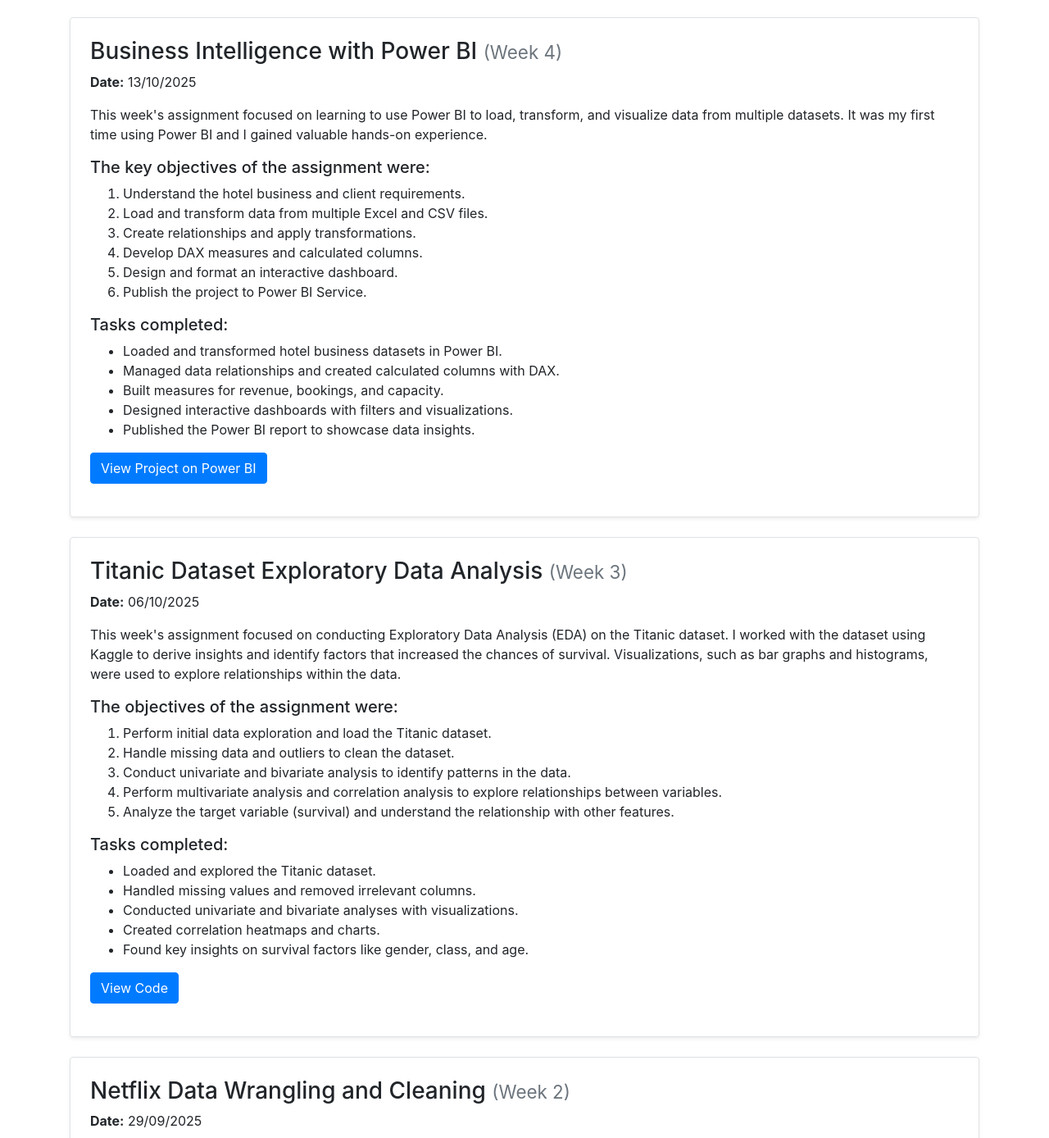
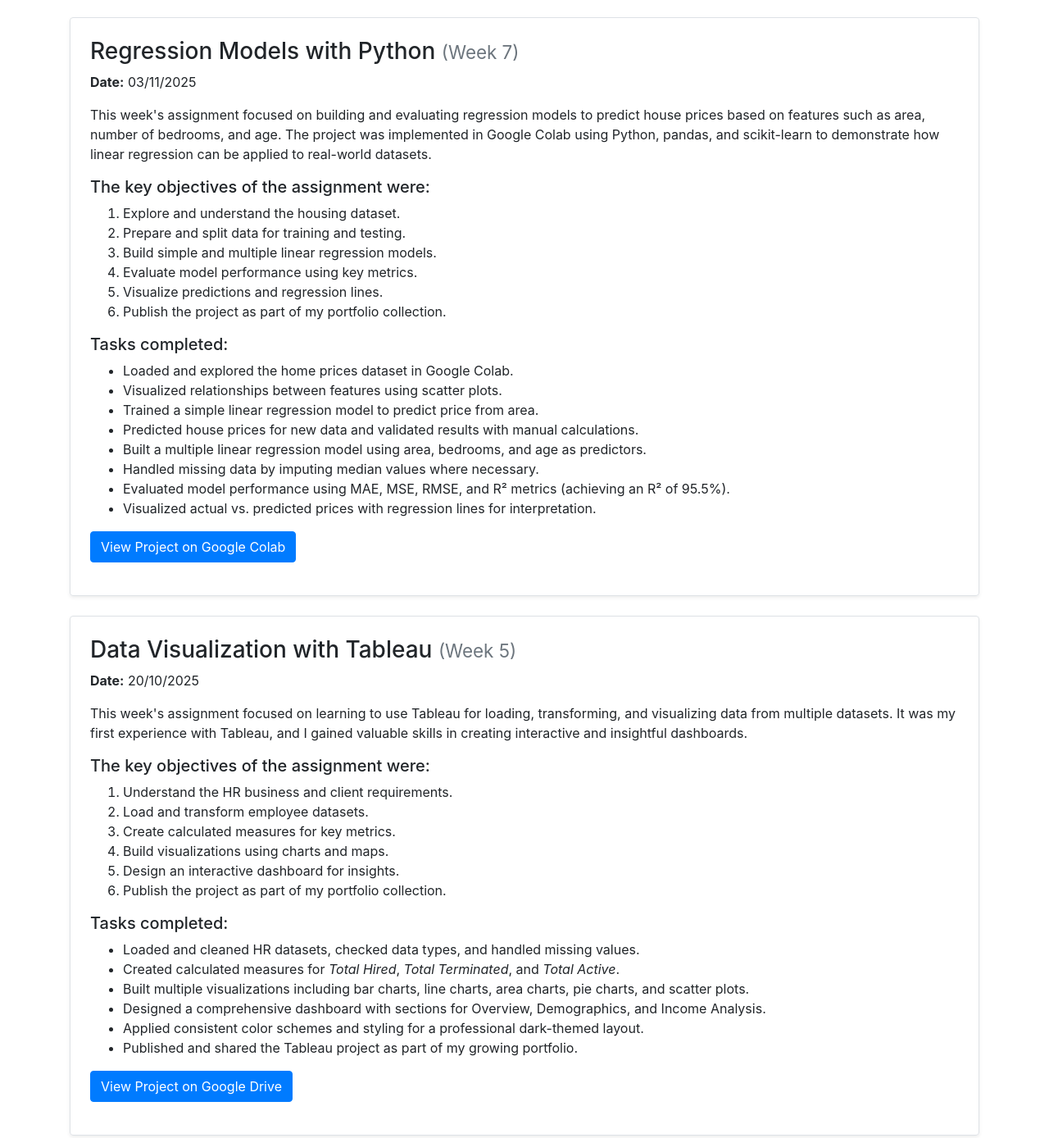
Before and after one commit to naim-2/naim-2.github.io, a plain HTML site: page data_science_and_ai.html in a window 1280 px wide. Shown: the part 125-1513 px from the top of the page at 82% size. Drawn offline with nearby package versions, Linux system fonts and the light colour scheme.

Commit message:
Add week 5 and 7 data science

```diff
--- a/data_science_and_ai.html
+++ b/data_science_and_ai.html
@@ -37,6 +37,66 @@
     <section id="data-science-ai" class="container my-2">
         <h2 class="text-center mb-4">Data Science & AI - Cyber Shujaa</h2>
 
+        <!-- Week 7 Assignment -->
+        <div class="assignment-item mb-4 border p-4 rounded shadow-sm">
+            <h3>Regression Models with Python <small class="text-muted">(Week 7)</small></h3>
+            <p><strong>Date:</strong> 03/11/2025</p>
+            <p>
+                This week's assignment focused on building and evaluating regression models to predict house prices based on features such as area, number of bedrooms, and age. The project was implemented in Google Colab using Python, pandas, and scikit-learn to demonstrate how linear regression can be applied to real-world datasets.
+            </p>
+            <h5>The key objectives of the assignment were:</h5>
+            <ol>
+                <li>Explore and understand the housing dataset.</li>
+                <li>Prepare and split data for training and testing.</li>
+                <li>Build simple and multiple linear regression models.</li>
+                <li>Evaluate model performance using key metrics.</li>
+                <li>Visualize predictions and regression lines.</li>
+                <li>Publish the project as part of my portfolio collection.</li>
+            </ol>
+            <h5>Tasks completed:</h5>
+            <ul>
+                <li>Loaded and explored the home prices dataset in Google Colab.</li>
+                <li>Visualized relationships between features using scatter plots.</li>
+                <li>Trained a simple linear regression model to predict price from area.</li>
+                <li>Predicted house prices for new data and validated results with manual calculations.</li>
+                <li>Built a multiple linear regression model using area, bedrooms, and age as predictors.</li>
+                <li>Handled missing data by imputing median values where necessary.</li>
+                <li>Evaluated model performance using MAE, MSE, RMSE, and R² metrics (achieving an R² of 95.5%).</li>
+                <li>Visualized actual vs. predicted prices with regression lines for interpretation.</li>
+            </ul>
+            <p>
+                <a href="https://colab.research.google.com/drive/1ZP0GNewdfR7LnRIwJt_DQ_DCNEhlkxPP?usp=sharing" target="_blank" class="btn btn-primary">View Project on Google Colab</a>
+            </p>
+        </div>
+
+        <!-- Week 5 Assignment -->
+        <div class="assignment-item mb-4 border p-4 rounded shadow-sm">
+            <h3>Data Visualization with Tableau <small class="text-muted">(Week 5)</small></h3>
+            <p><strong>Date:</strong> 20/10/2025</p>
+            <p>
+                This week's assignment focused on learning to use Tableau for loading, transforming, and visualizing data from multiple datasets. It was my first experience with Tableau, and I gained valuable skills in creating interactive and insightful dashboards.
+            </p>
+            <h5>The key objectives of the assignment were:</h5>
+            <ol>
+                <li>Understand the HR business and client requirements.</li>
+                <li>Load and transform employee datasets.</li>
+                <li>Create calculated measures for key metrics.</li>
+                <li>Build visualizations using charts and maps.</li>
+                <li>Design an interactive dashboard for insights.</li>
+                <li>Publish the project as part of my portfolio collection.</li>
+            </ol>
+            <h5>Tasks completed:</h5>
+            <ul>
+                <li>Loaded and cleaned HR datasets, checked data types, and handled missing values.</li>
+                <li>Created calculated measures for <em>Total Hired</em>, <em>Total Terminated</em>, and <em>Total Active</em>.</li>
+                <li>Built multiple visualizations including bar charts, line charts, area charts, pie charts, and scatter plots.</li>
+                <li>Designed a comprehensive dashboard with sections for Overview, Demographics, and Income Analysis.</li>
+                <li>Applied consistent color schemes and styling for a professional dark-themed layout.</li>
+                <li>Published and shared the Tableau project as part of my growing portfolio.</li>
+            </ul>
+            <p><a href="https://drive.google.com/file/d/1blfGZy1GTHQuClBxK7zohpYEzMRDVlto/view?usp=sharing" target="_blank" class="btn btn-primary">View Project on Google Drive</a></p>
+        </div>
+
         <!-- Week 4 Assignment -->
         <div class="assignment-item mb-4 border p-4 rounded shadow-sm">
             <h3>Business Intelligence with Power BI <small class="text-muted">(Week 4)</small></h3>
@@ -61,7 +121,7 @@
                 <li>Designed interactive dashboards with filters and visualizations.</li>
                 <li>Published the Power BI report to showcase data insights.</li>
             </ul>
-            <p><a href="https://app.powerbi.com/groups/me/reports/3562f502-52ee-4123-bd8a-129bb4df738c/ReportSection?experience=power-bi" target="_blank" class="btn btn-primary">View Project on Power BI</a></p>
+            <p><a href="https://drive.google.com/file/d/1QmOJRJrbMfeh6DIURp-JDPA0WfYcIjIH/view?usp=sharing" target="_blank" class="btn btn-primary">View Project on Power BI</a></p>
         </div>
 
         <!-- Week 3 Assignment -->
```
